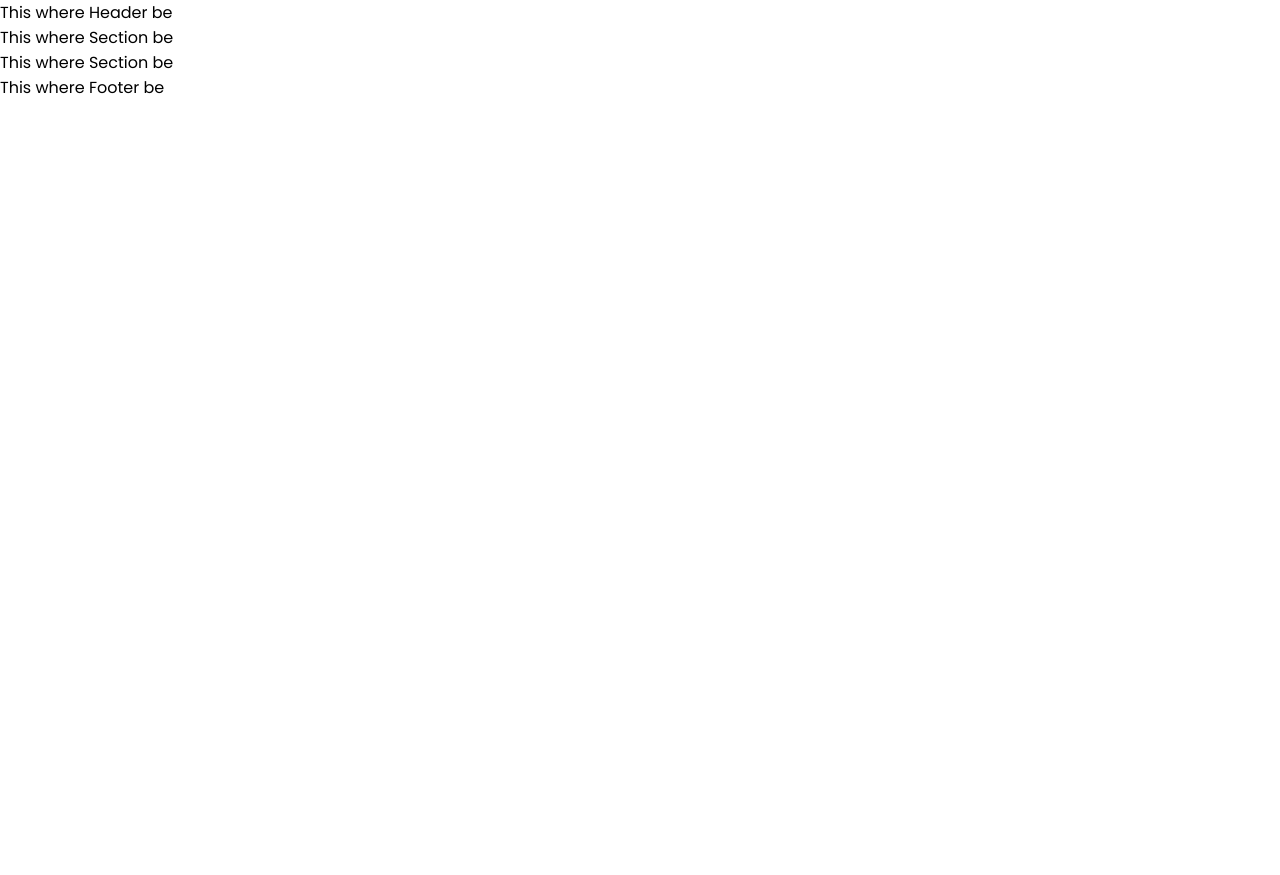
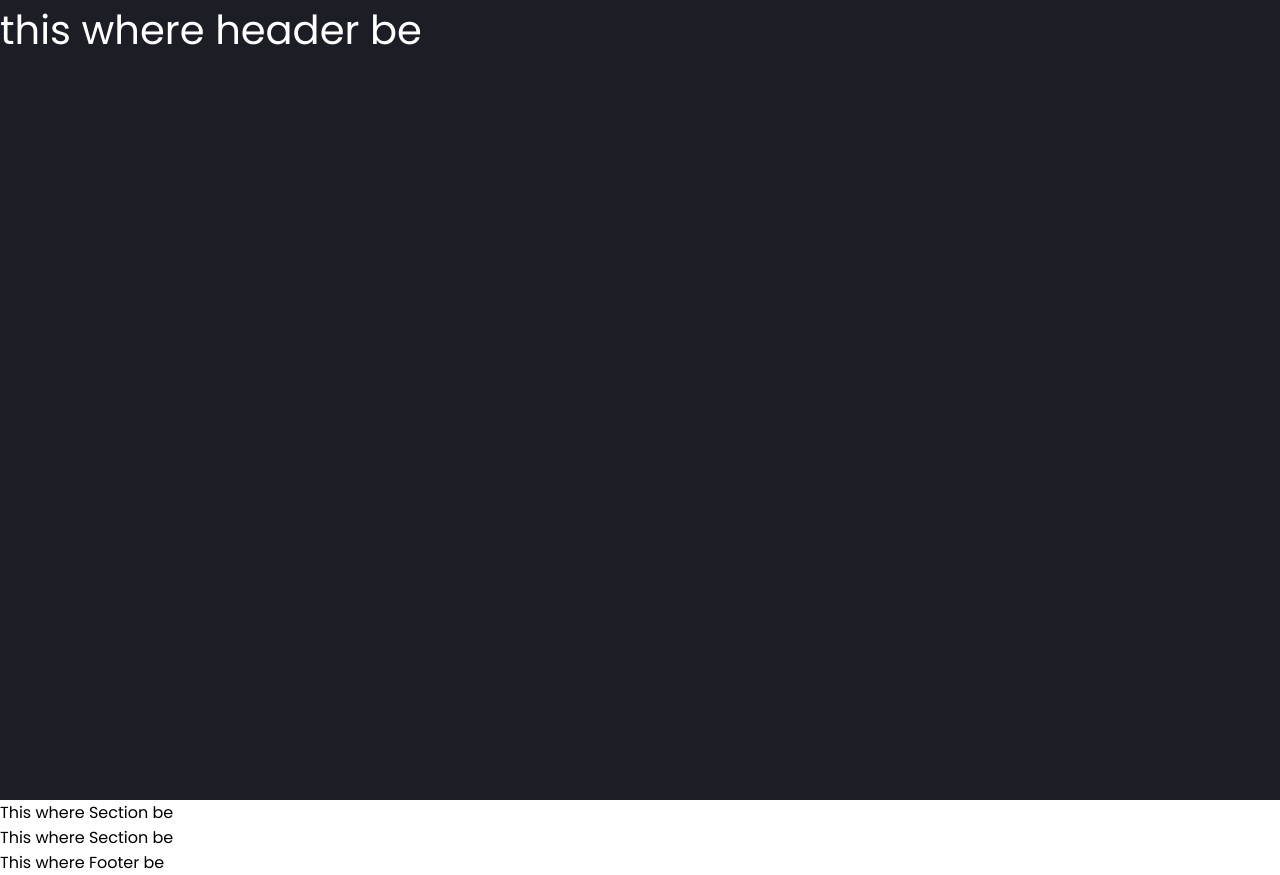
Before and after one commit to InaSLew/Portfolio, a React (Create React App) app: page / in a window 1280 px wide. Before the commit the page ends 800 px from the top, so only its background shows below. Built offline with nearby package versions, Linux system fonts and the light colour scheme.

Commit message:
Added Header.css

```diff
--- /dev/null
+++ b/src/Components/Header/Header.css
@@ -0,0 +1,6 @@
+.hero {
+    background-color: #1c1d25;
+    height: 100vh;
+    color: white;
+    font-size: 40px;
+}
--- a/src/Components/Header/Header.tsx
+++ b/src/Components/Header/Header.tsx
@@ -1,6 +1,10 @@
+import './Header.css';
+
 const Header = () => {
     return (
-        <div>This where Header be</div>
+        <header className="hero">
+            this where header be
+        </header>
     );
 }
 export default Header;
```
